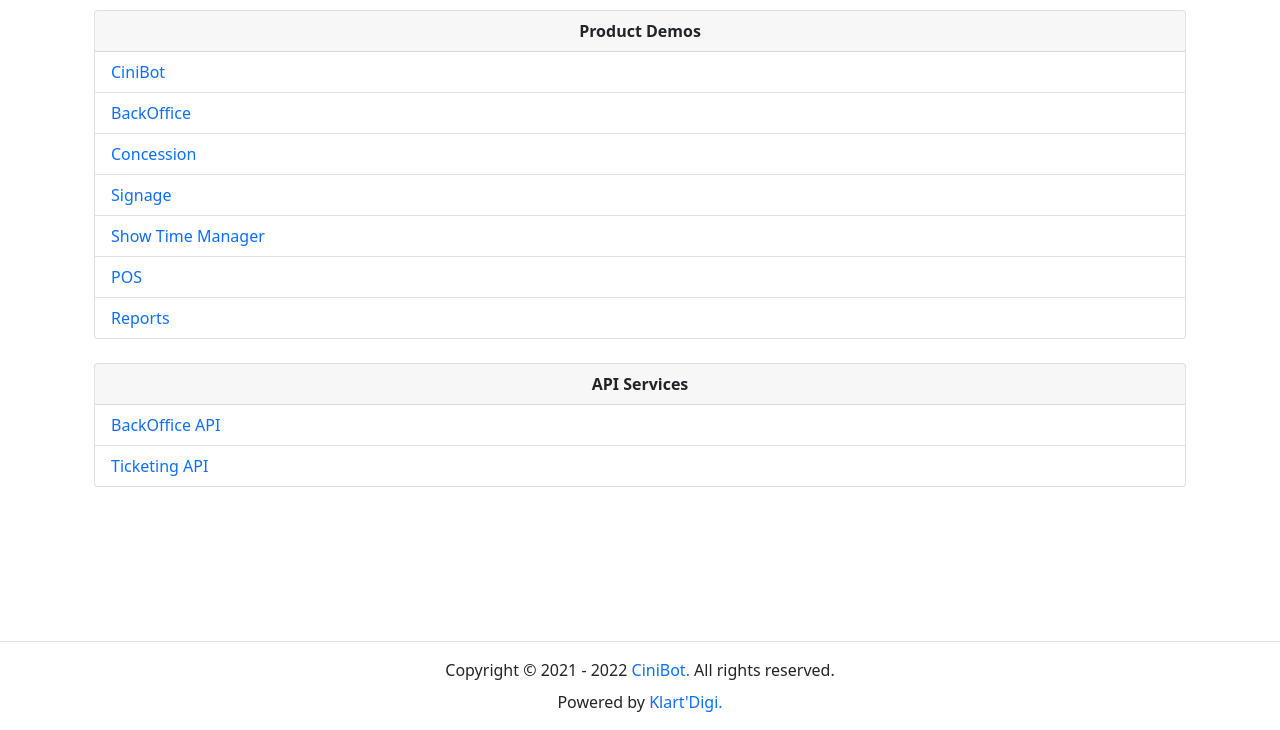
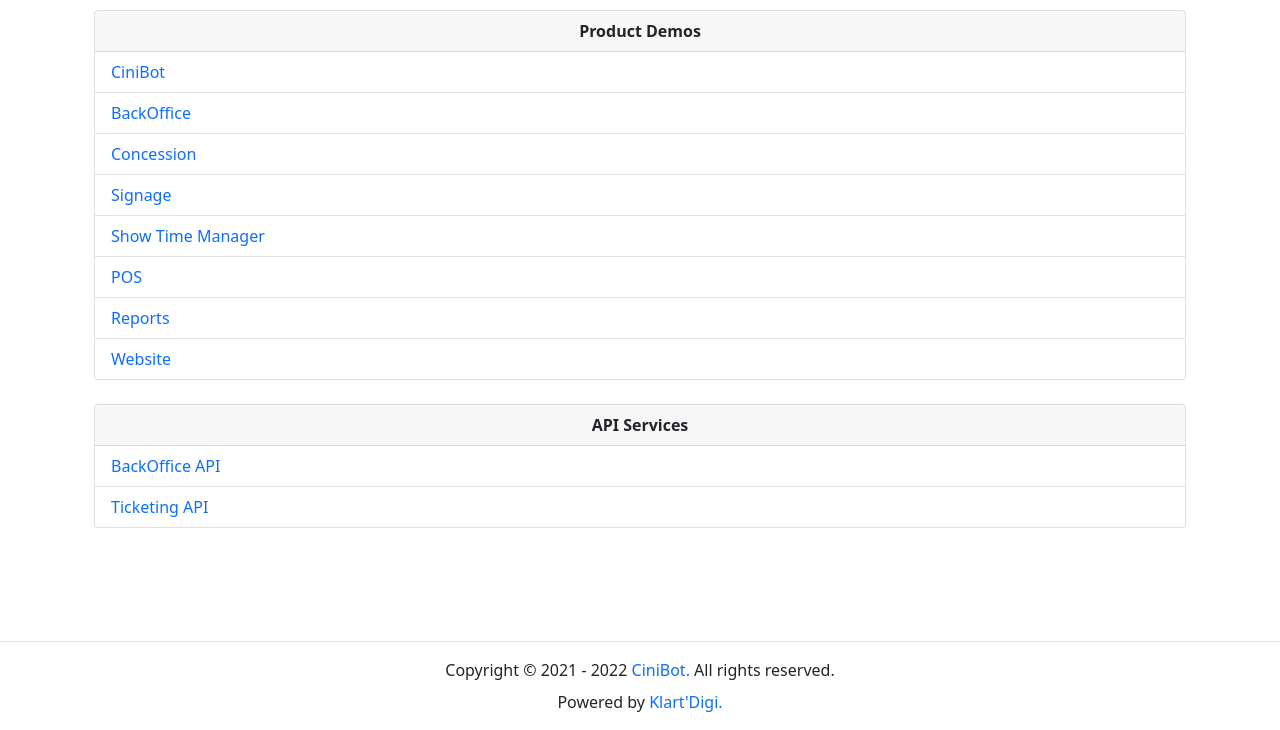
Before and after one commit to cinibot/cinibot.github.io, a plain HTML site: page index.html in a window 1280 px wide. Shown: the part 70-800 px from the top of the page. Drawn offline with nearby package versions, Linux system fonts and the light colour scheme.

Commit message:
initial commit

```diff
--- a/index.html
+++ b/index.html
@@ -65,9 +65,14 @@
                                 POS
                             </a>
                         </li>
-                        <li class="list-group-item border-0">
+                        <li class="list-group-item border-0 border-bottom">
                             <a class="text-decoration-none" href="https://reports.klartdigi.in/" target="_blank">
                                 Reports
+                            </a>
+                        </li>
+                        <li class="list-group-item border-0">
+                            <a class="text-decoration-none" href="https://website.klartdigi.in/" target="_blank">
+                                Website
                             </a>
                         </li>
                     </ul>
```
